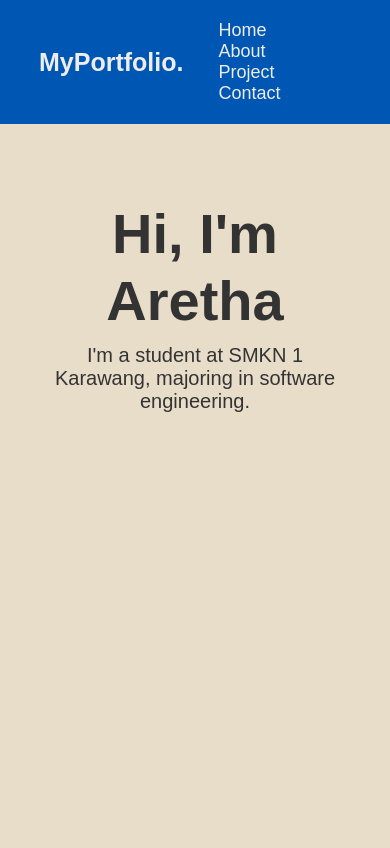
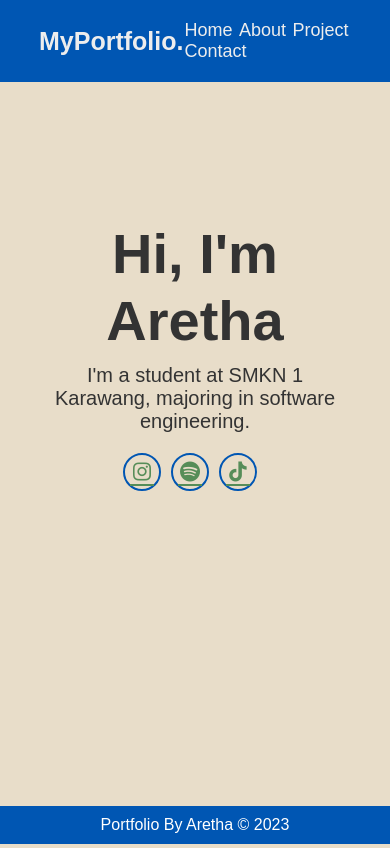
Before and after one commit to arethare/project-portfolio, a plain HTML site: page index.html in a window 390 px wide. Shown: the top 848 px of the page. Drawn offline with nearby package versions, Linux system fonts and the light colour scheme.

Commit message:
tugas portfolio

```diff
--- a/index.html
+++ b/index.html
@@ -25,6 +25,14 @@
         <div class="home-content">
             <h1>Hi, I'm Aretha</h1>
             <p>I'm a student at SMKN 1 Karawang, majoring in software engineering.</p>
+        </div>
+        <div class="home-scl">
+            <a href="https://instagram.com/areethayn?igshid=YTQwZjQ0NmI0OA==" target="_blank">
+                <i class='bx bxl-instagram'></i></a>
+            <a href="https://open.spotify.com/user/44nes3ev4luaurwtyaptoyrcg?si=YXA4ZJYqQQ2cnVFiPpYl3g" target="_blank">
+                <i class='bx bxl-spotify'></i></a>
+            <a href="https://www.tiktok.com/@aeereeuu?_t=8hhj11qjgvJ&_r=1" target="_blank">
+                <i class='bx bxl-tiktok'></i></a>
         </div>
     </section>
 
@@ -102,10 +110,10 @@
         var messageTextarea = document.getElementById('message');
 
         submitBtn.addEventListener('click', function () {
-            // Ganti teks tombol saat diklik
+
             submitBtn.value = 'Terkirim';
 
-            // Sembunyikan teks di dalam kotak input dan textarea
+
             nameInput.value = '';
             emailInput.value = '';
             messageTextarea.value = '';
@@ -113,7 +121,9 @@
         });
     </script>
 
-    <script src="main.js"></script>
+    <div class="copyright">
+       Portfolio By Aretha &copy; 2023
+    </div>
 
 </body>
 </html>
--- a/main.js
+++ /dev/null
@@ -1,7 +0,0 @@
-var typed = new Typed(".text", {
-    strings: ["I'm a student at SMKN 1 Karawang, majoring in software engineering."],
-    typeSpeed: 100,
-    backSpeed: 100,
-    backDelay: 100,
-    loop: true
-});
--- a/style.css
+++ b/style.css
@@ -49,17 +49,30 @@ body {
     color: #143644;
 }
 
+@media (max-width: 600px) {
+    .navbar {
+        flex-direction: column;
+        align-items: flex-start;
+    }
+
+    .navbar a {
+
+margin: 10px 1px;
+    }
+}
+
 .home {
     position: relative;
     width: 100%;
     height: 100vh;
     display: flex;
+    flex-direction: column;
+    justify-content: center;
     align-items: center;
-    justify-content: center;
+    text-align: center;
     padding: 50px 10% 0;
     padding-bottom: 20px;
     margin-bottom: -150px;
-    text-align: center;
 }
 
 .home-content {
@@ -70,11 +83,39 @@ body {
     font-size: 56px;
     font-weight: 700;
     line-height: 1.2;
+    margin-top: 20px;
 }
 
 .home-content p {
     font-size: 20px;
     margin: 10px 0 10px;
+}
+
+.home-scl {
+    display: flex;
+    flex-direction: row;
+    align-items: center;
+    justify-content: center;
+    text-align: center;
+}
+
+.home-scl a {
+    display: flex;
+    align-items: center;
+    font-size: 24px;
+    color: #568d58;
+    border: 2px solid #0056b3;
+    padding: 5px;
+    border-radius: 50%;
+    margin-top: 10px;
+    margin-right: 10px;
+
+}
+
+@keyframes showRight {
+    100% {
+        width: 0;
+    }
 }
 
 .about {
@@ -140,6 +181,7 @@ body {
 
 .project-container {
     display: flex;
+    flex-wrap: wrap;
     justify-content: space-around;
     margin-bottom: 20px;
 }
@@ -150,10 +192,9 @@ body {
     border-radius: 8px;
     box-shadow: 0 0 10px rgba(0, 0, 0, 0.1);
     text-align: center;
-    max-width: 300px;
-    width: 100%; /* Sesuaikan lebar dengan preferensi Anda */
-    height: 150px; /* Sesuaikan tinggi dengan preferensi Anda */
-    margin: 10px; /* Jarak antara kotak-kotak */
+    width: calc(30% - 20px);
+    height: 150px;
+    margin: 10px;
 }
 
 .project-box h2 {
@@ -167,9 +208,12 @@ body {
 .project-box a {
     display: block;
     margin-top: 15px;
+    margin-bottom: 20px;
     padding: 10px;
     background-color: #007bff;
-    color: #fff;
+
+
+color: #fff;
     text-decoration: none;
     border-radius: 4px;
 }
@@ -177,6 +221,13 @@ body {
 .project-box a:hover {
     background-color: #0056b3;
 }
+
+@media (max-width: 600px) {
+    .project-box {
+        width: calc(30% - 20px);
+    }
+}
+
 
 
 .contact {
@@ -223,3 +274,14 @@ input[type="submit"]:hover {
  .home {
      display: block;
 }
+
+.copyright {
+    background-color: #0056b3;
+    color: #fff;
+    text-align: center;
+    padding: 10px;
+    position: fixed;
+    bottom: 0;
+    left: 0;
+    width: 100%;
+}
```
